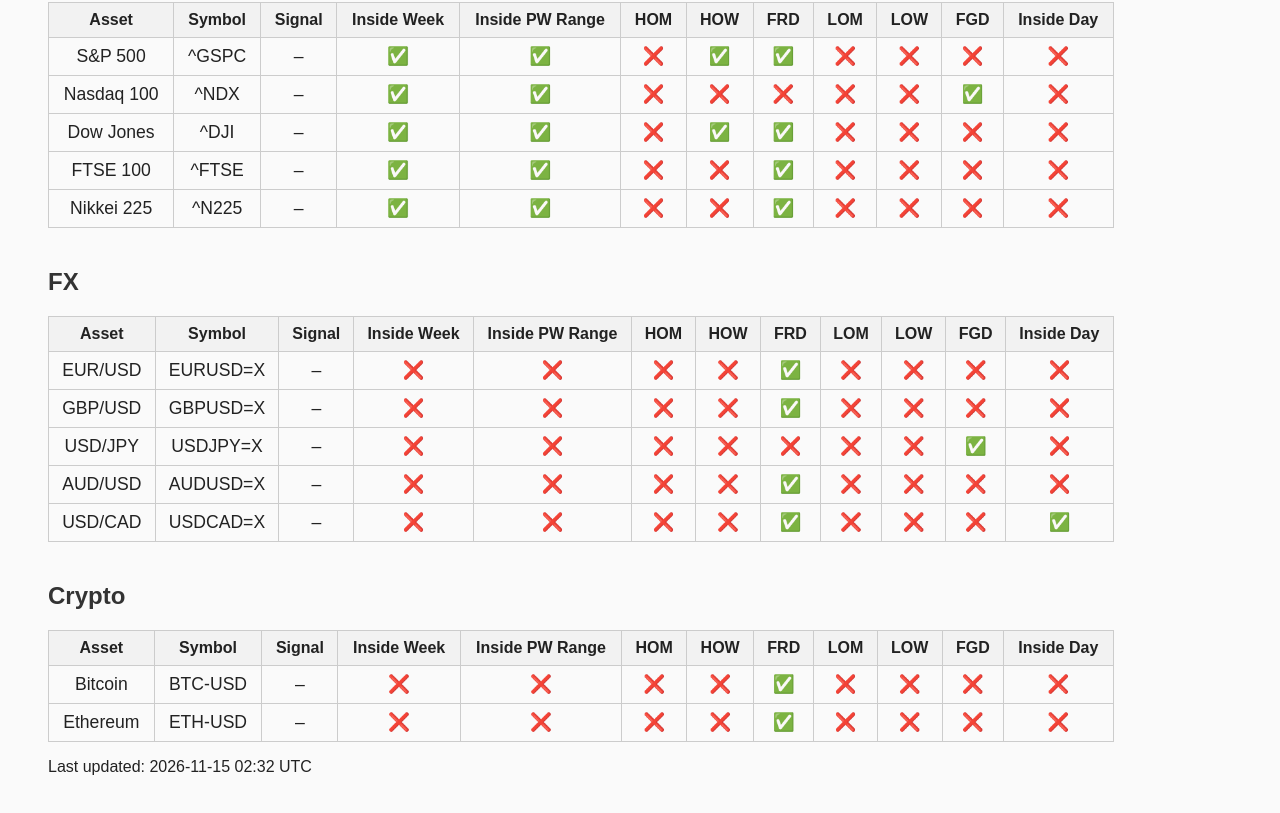
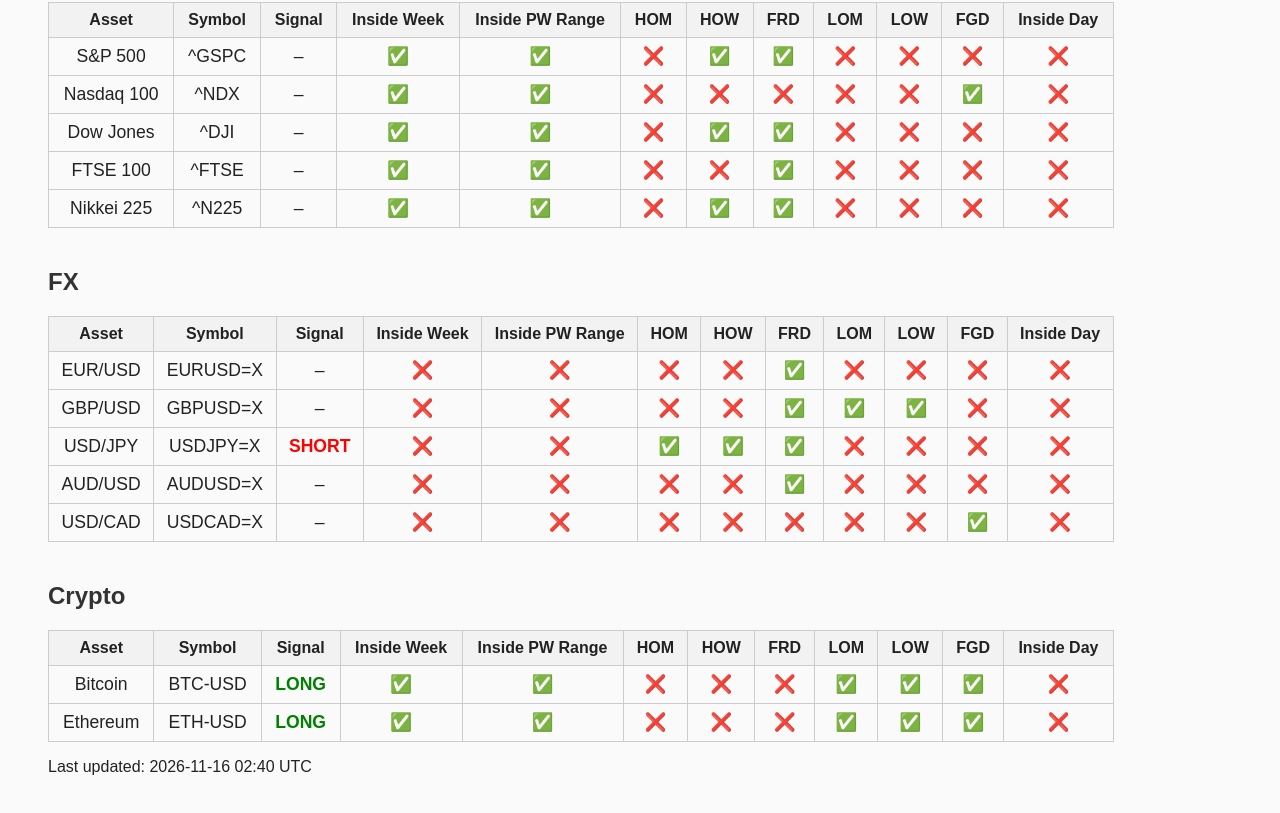
Before and after one commit to matt-tibbett/market_dashboard, a plain HTML site: page index.html in a window 1280 px wide. Shown: the part 523-1336 px from the top of the page. Drawn offline with Linux system fonts and the light colour scheme.

Commit message:
Update dashboard [skip ci]

```diff
--- a/index.html
+++ b/index.html
@@ -39,7 +39,7 @@
       <td>❌</td>
       <td>❌</td>
       <td>❌</td>
-      <td>❌</td>
+      <td>✅</td>
       <td>❌</td>
       <td>❌</td>
       <td>❌</td>
@@ -55,10 +55,10 @@
       <td>❌</td>
       <td>❌</td>
       <td>✅</td>
-      <td>✅</td>
-      <td>✅</td>
       <td>❌</td>
       <td>❌</td>
+      <td>❌</td>
+      <td>✅</td>
     </tr>
     <tr>
       <td>Silver</td>
@@ -110,11 +110,11 @@
       <td>❌</td>
       <td>❌</td>
       <td>❌</td>
+      <td>✅</td>
       <td>❌</td>
       <td>❌</td>
       <td>❌</td>
-      <td>✅</td>
-      <td>✅</td>
+      <td>❌</td>
     </tr>
   </tbody>
 </table><h2>Indices</h2><table border="1" class="dataframe">
@@ -198,7 +198,7 @@
       <td>✅</td>
       <td>✅</td>
       <td>❌</td>
-      <td>❌</td>
+      <td>✅</td>
       <td>✅</td>
       <td>❌</td>
       <td>❌</td>
@@ -247,23 +247,23 @@
       <td>❌</td>
       <td>❌</td>
       <td>✅</td>
-      <td>❌</td>
-      <td>❌</td>
+      <td>✅</td>
+      <td>✅</td>
       <td>❌</td>
       <td>❌</td>
     </tr>
     <tr>
       <td>USD/JPY</td>
       <td>USDJPY=X</td>
-      <td>–</td>
+      <td><span style='color:red;font-weight:bold;'>SHORT</span></td>
+      <td>❌</td>
+      <td>❌</td>
+      <td>✅</td>
+      <td>✅</td>
+      <td>✅</td>
       <td>❌</td>
       <td>❌</td>
       <td>❌</td>
-      <td>❌</td>
-      <td>❌</td>
-      <td>❌</td>
-      <td>❌</td>
-      <td>✅</td>
       <td>❌</td>
     </tr>
     <tr>
@@ -288,11 +288,11 @@
       <td>❌</td>
       <td>❌</td>
       <td>❌</td>
-      <td>✅</td>
       <td>❌</td>
       <td>❌</td>
       <td>❌</td>
       <td>✅</td>
+      <td>❌</td>
     </tr>
   </tbody>
 </table><h2>Crypto</h2><table border="1" class="dataframe">
@@ -316,33 +316,33 @@
     <tr>
       <td>Bitcoin</td>
       <td>BTC-USD</td>
-      <td>–</td>
-      <td>❌</td>
+      <td><span style='color:green;font-weight:bold;'>LONG</span></td>
+      <td>✅</td>
+      <td>✅</td>
       <td>❌</td>
       <td>❌</td>
       <td>❌</td>
       <td>✅</td>
-      <td>❌</td>
-      <td>❌</td>
-      <td>❌</td>
+      <td>✅</td>
+      <td>✅</td>
       <td>❌</td>
     </tr>
     <tr>
       <td>Ethereum</td>
       <td>ETH-USD</td>
-      <td>–</td>
-      <td>❌</td>
+      <td><span style='color:green;font-weight:bold;'>LONG</span></td>
+      <td>✅</td>
+      <td>✅</td>
       <td>❌</td>
       <td>❌</td>
       <td>❌</td>
       <td>✅</td>
-      <td>❌</td>
-      <td>❌</td>
-      <td>❌</td>
+      <td>✅</td>
+      <td>✅</td>
       <td>❌</td>
     </tr>
   </tbody>
 </table>
-        <p>Last updated: 2026-11-15 02:32 UTC</p>
+        <p>Last updated: 2026-11-16 02:40 UTC</p>
     </body>
     </html>
```
